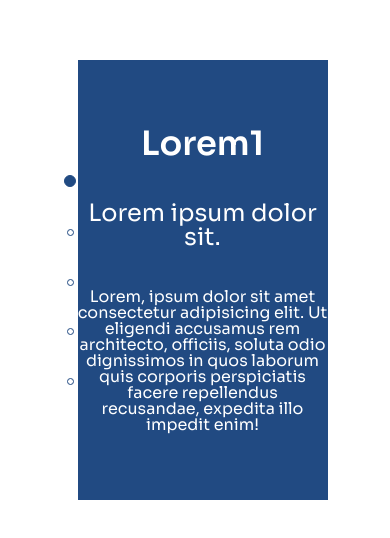
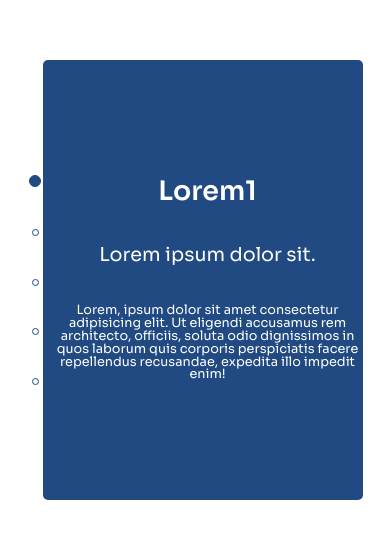
Before and after one commit to mohammed266392/kipostout-projet, an Angular app: page /accueil in a window 390 px wide. Shown: the part 2578-3116 px from the top of the page. Built offline with nearby package versions, Linux system fonts and the light colour scheme.

Commit message:
composant étape-v1

```diff
--- a/src/app/etape-slider/etape-slider.component.scss
+++ b/src/app/etape-slider/etape-slider.component.scss
@@ -35,6 +35,7 @@
             width: 400px;
             height: 440px;
             overflow: hidden;
+            border-radius: 5px;
             &_content{
                 color: white;
                 position: absolute;
@@ -108,5 +109,11 @@
     .main_container_slider_container_div{
         padding: 20px 10px;
     }
+    .main_container_position{
+        width: 300px;
+        padding-left: 10px;
+        padding-right: 10px;
+        font-size: 0.8em ;
+    }
 
 }
```
